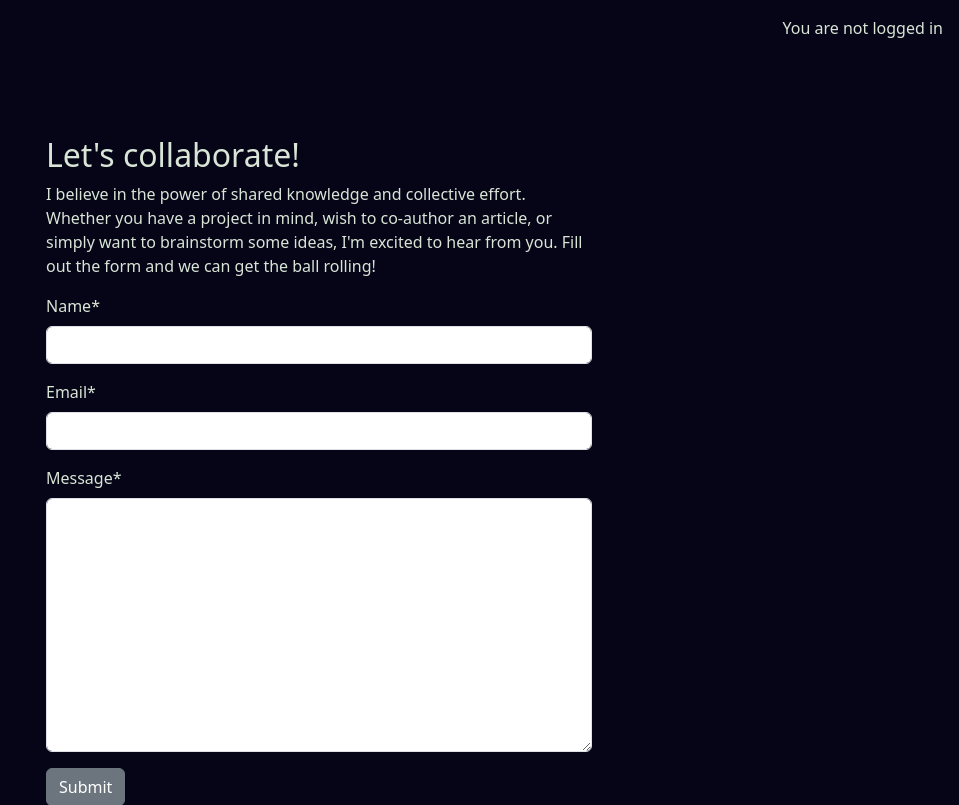
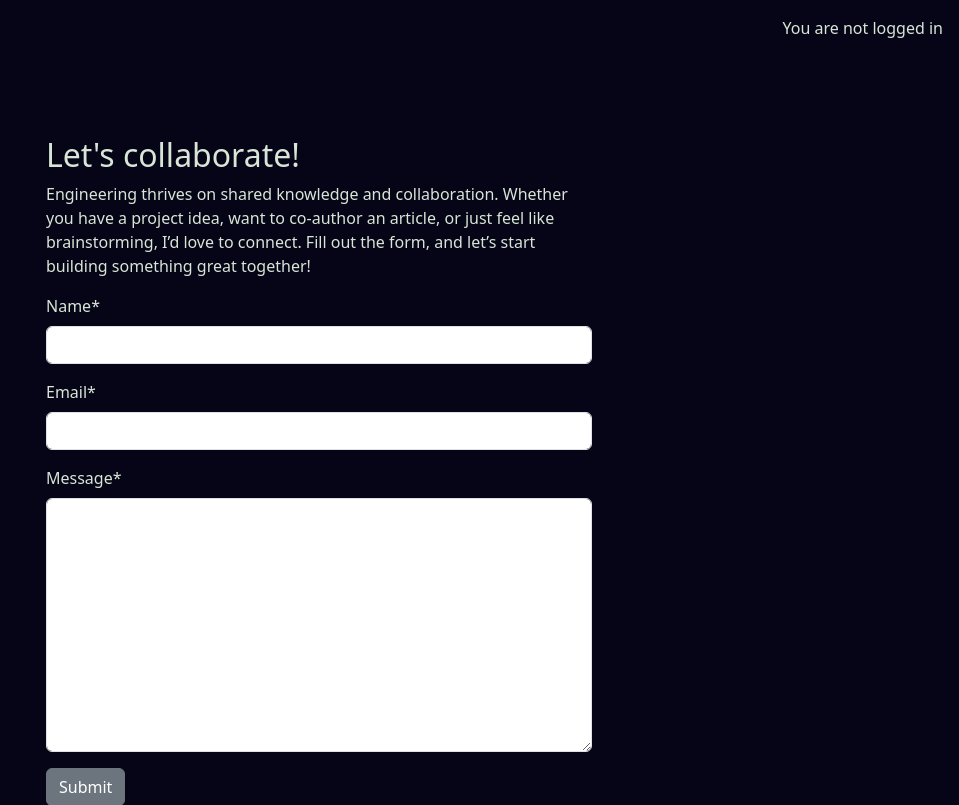
Before and after one commit to TheBlep/Le_Engineer_Blog, a Django app: page /about/ in a window 1280 px wide. Shown: the part 60-865 px from the top of the page, without its empty margins (321-1280 px from the left). Run offline with Django 4.2, Linux system fonts and the light colour scheme; data that the repository does not hold is empty; some libraries are stand-ins or nearby versions.

Commit message:
edit(contant): edited collbaeration page content

```diff
--- a/about/templates/about/about.html
+++ b/about/templates/about/about.html
@@ -30,11 +30,7 @@
     <div class="row justify-content-center">
         <div class="col-12 col-md-6 my-5">
             <h2>Let's collaborate!</h2>
-            <p>I believe in the power of shared knowledge and collective effort.
-                Whether you have a project in mind, wish to co-author
-                an article, or simply want to brainstorm some ideas,
-                I'm excited to hear from you. Fill out the form
-                and we can get the ball rolling!</p>
+            <p>Engineering thrives on shared knowledge and collaboration. Whether you have a project idea, want to co-author an article, or just feel like brainstorming, I’d love to connect. Fill out the form, and let’s start building something great together!</p>
 
             <!-- add your form here. Your submit button should
                                 have the classes of btn, btn-secondary -->
```
Also changed, not shown: codestar/settings.py (+1 -7 lines).
